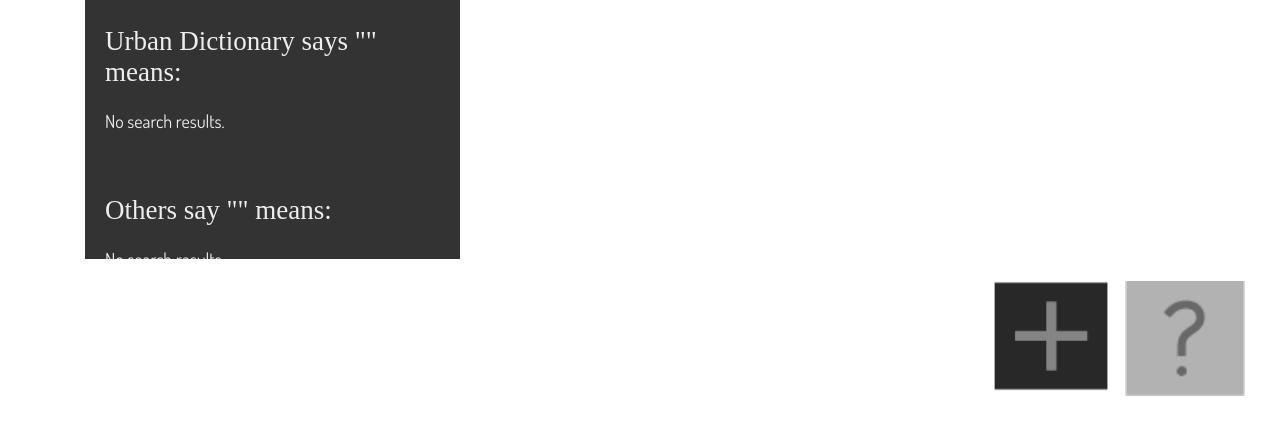
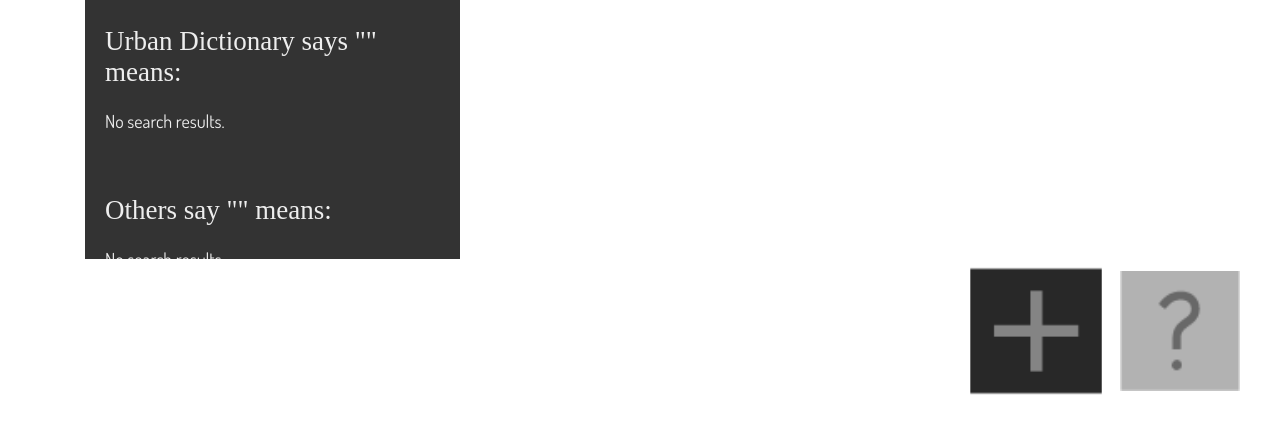
Before and after one commit to iamthenmam/team-kiss, a Django app: template our-app/templates/home.html in a window 1280 px wide. Shown: the part 365-800 px from the top of the page. Run offline with Django 3.2, Linux system fonts and the light colour scheme; the template is opened without the code that fills it, so the values that code supplies are empty; some libraries are stand-ins or nearby versions.

Commit message:
fixed buttons

```diff
--- a/our-app/static/styles.css
+++ b/our-app/static/styles.css
@@ -74,9 +74,15 @@ h1, h2, h3 {
   right: 30px;
 }
 
-#links img {
-  padding: 5px;
+#add_button {
+  width: 140px;
+  height: 140px;
+}
+
+#about_button {
   width: 120px;
+  height: 120px;
+  padding: 10px;
 }
 
 h4 {
--- a/our-app/templates/about.html
+++ b/our-app/templates/about.html
@@ -5,12 +5,13 @@
     <script src="//use.typekit.net/plh7qzk.js"></script>
     <script>try{Typekit.load();}catch(e){}</script>
     <link href="/static/styles.css" rel="stylesheet">
+    <link rel="shortcut icon" href="/static/images/slap_icon.ico">
     <meta charset="utf-8">
     <title> THE SLAP</title>
+  </head>
+  <body>
     <h1> Welcome to the SLAP <h1>
     <h3> Home Of Slang On A Map </h3>
-  </head>
-  <body>
     <a href="/"><h1 id="logo">$LAP</h1></a>
     This website was created by a team of 3 at Google CSSI, Mountian View 2015.
     <br>
--- a/our-app/templates/home.html
+++ b/our-app/templates/home.html
@@ -6,6 +6,7 @@
     <script>try{Typekit.load();}catch(e){}</script>
     <link href="static/styles.css" rel="stylesheet">
     <title>The Slang Map</title>
+    <link rel="shortcut icon" href="/static/images/slap_icon.ico">
   </head>
   <body id="home-body" onload="initialize()">
     <a href="/"><h1 id="logo">$LAP</h1></a>
@@ -56,8 +57,8 @@
     </div>
     <div id="map-canvas"></div>
     <footer id="links">
-     <a href="/add"><img src="/static/images/add_button2.png"></a>
-     <a href="/about"><img src="/static/images/about_button2.png" id="about_button"></a>
+     <a href="/add"><img src="/static/images/add_button2.png" id="add_button" title="Slap a word on the map"></a>
+     <a href="/about"><img src="/static/images/about_button2.png" id="about_button" title="About SLAP"></a>
    </footer>
    <script src="https://ajax.googleapis.com/ajax/libs/jquery/2.1.3/jquery.min.js"></script>
    <script src="static/main.js"></script>
--- a/our-app/templates/submit.html
+++ b/our-app/templates/submit.html
@@ -5,6 +5,7 @@
     <script src="//use.typekit.net/plh7qzk.js"></script>
     <script>try{Typekit.load();}catch(e){}</script>
     <link href="static/styles.css" rel="stylesheet">
+    <link rel="shortcut icon" href="/static/images/slap_icon.ico">
     <script type="text/javascript">
 function codeAddress() {
   var address = document.getElementById("location_box").value;
```
Also changed, not shown: our-app/static/images/slap_icon.ico (added), our-app/static/images/slap_icon.png (added).
